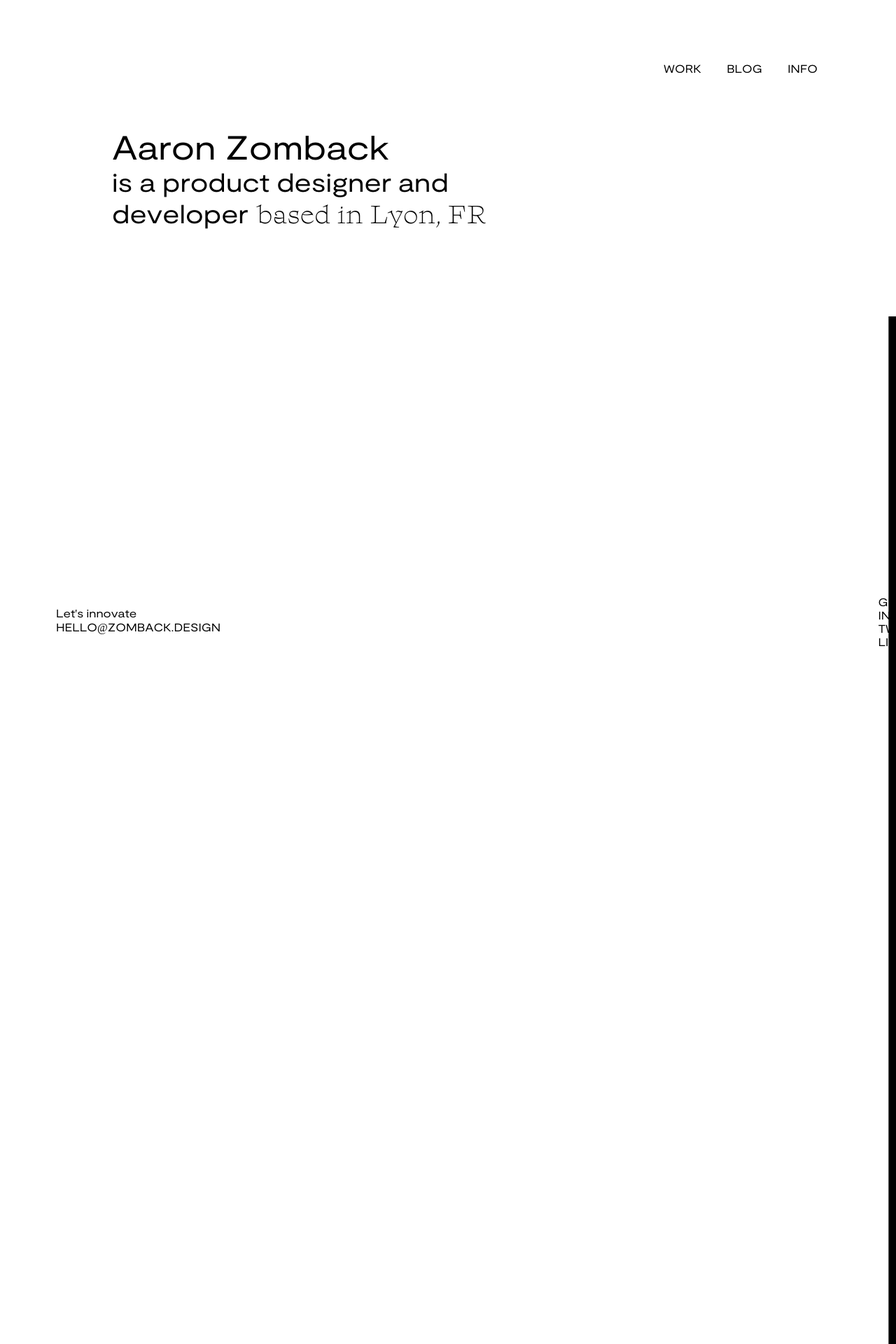
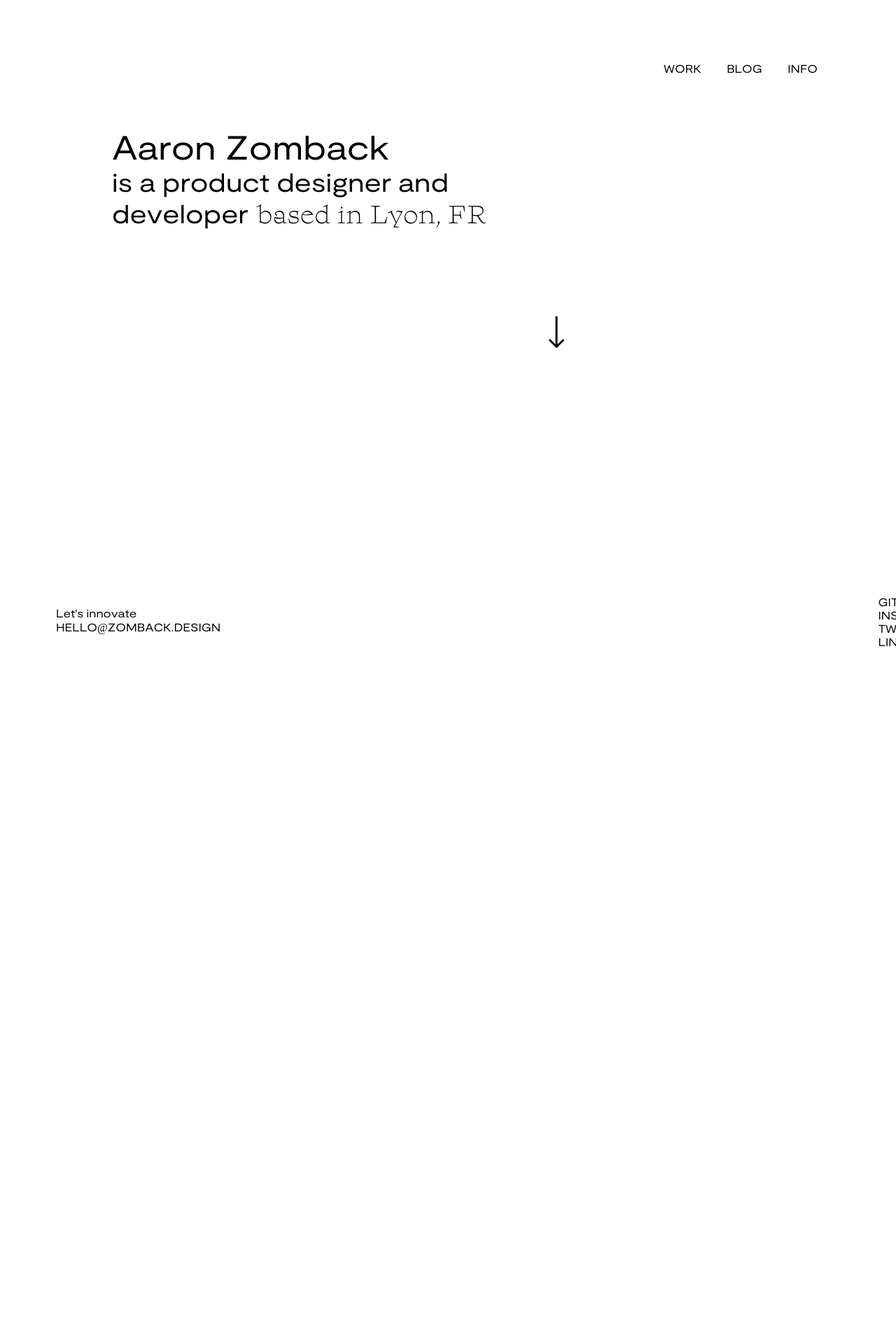
Before and after one commit to aaronzomback/design-portfolio, a Jekyll site: the page built from index.html, in a window 1280 px wide. Shown: the top 1920 px of the page at 70% size. Built offline with Jekyll 4.4.1, drawn with Linux system fonts in a browser that asks for light colours; after the commit the page ends 926 px from its top, so only the background shows below that.

Commit message:
working arrow

```diff
--- a/assets/css/app.scss
+++ b/assets/css/app.scss
@@ -103,8 +103,8 @@ header nav a {
 .arrow img {
   margin-left: 704px;
   margin-top: 64px;
-  height: 100%;
-  width: 100%;
+  height: 2%;
+  width: 2%;
 }
 
 footer {
```
